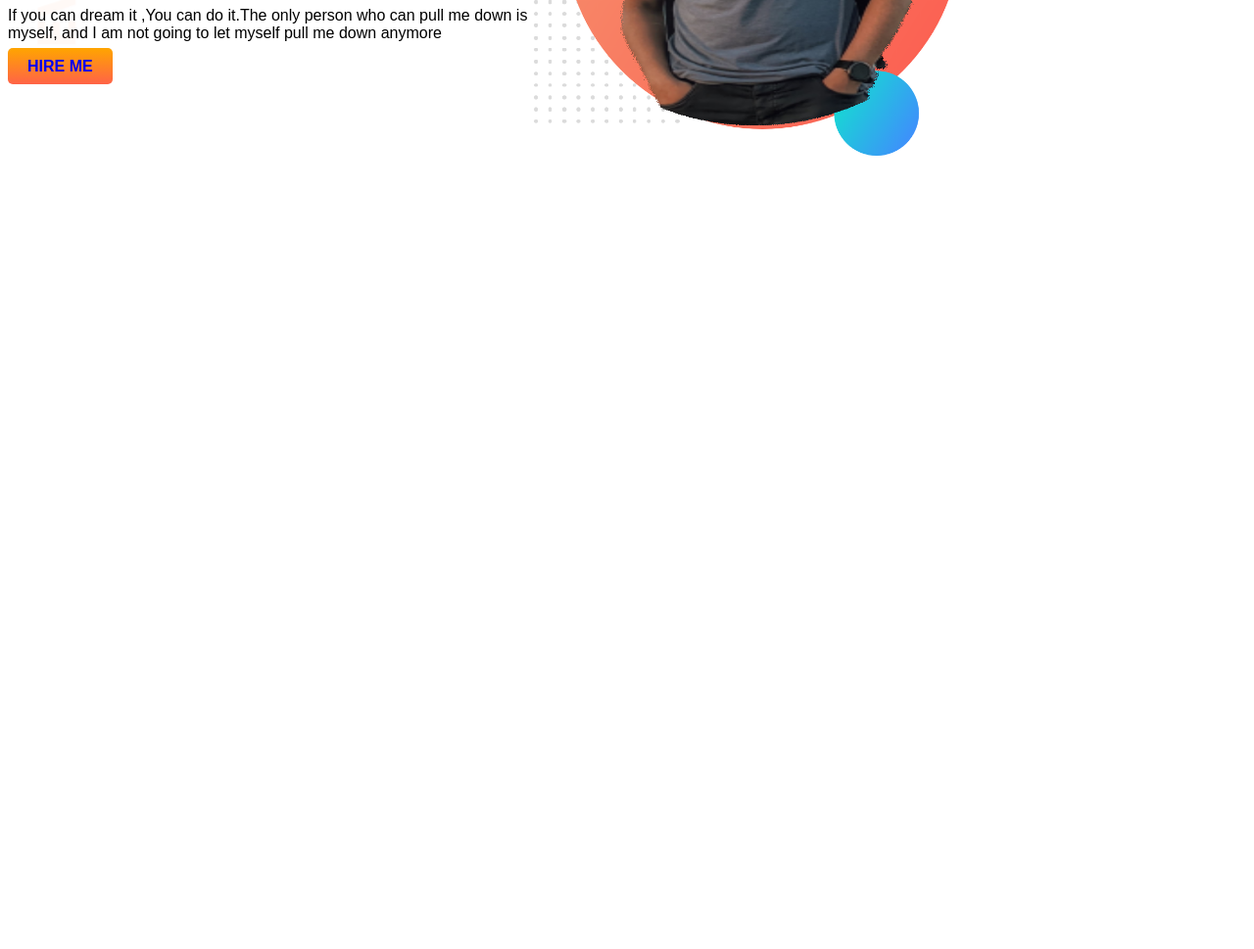
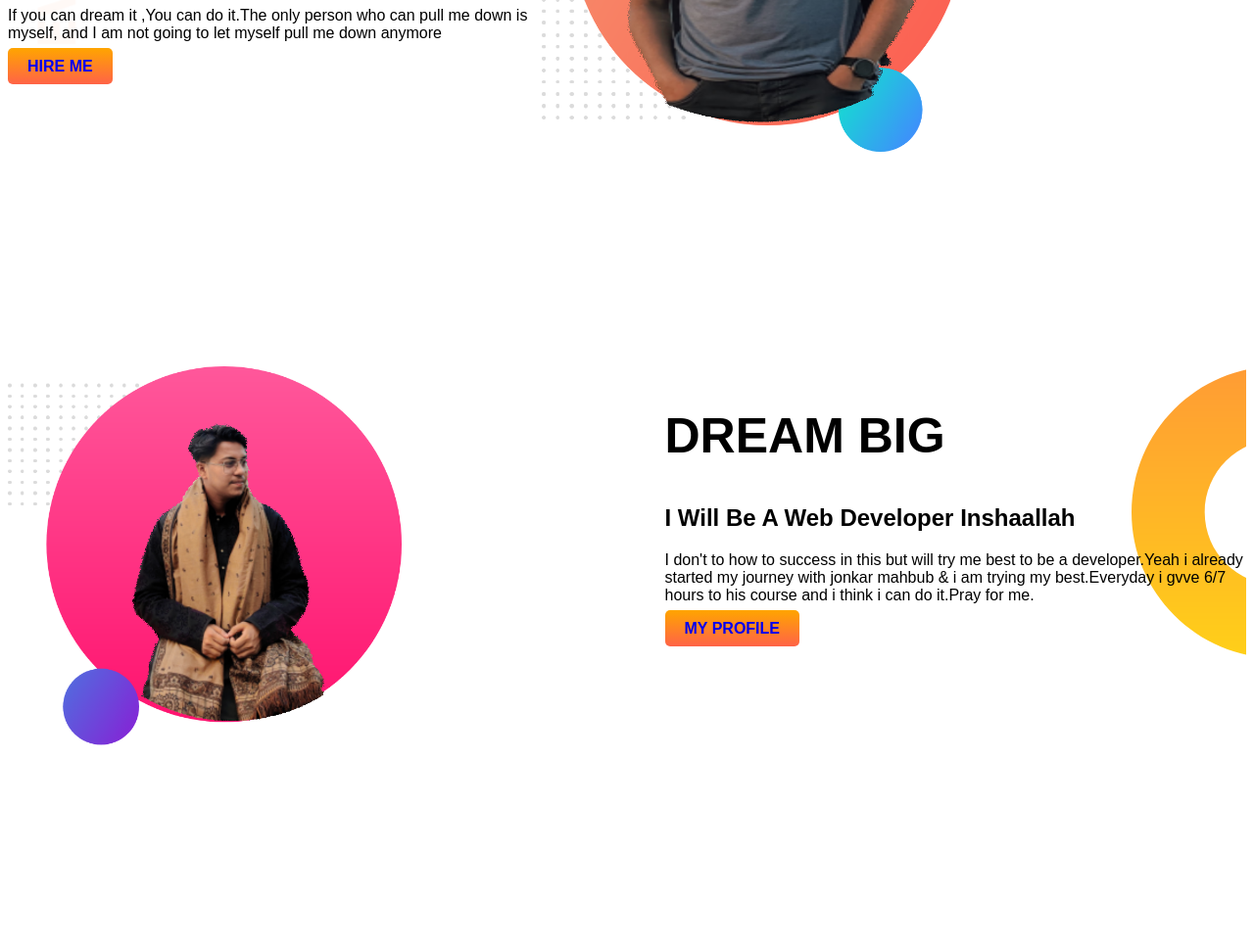
Before and after one commit to Eldorado10/developer-portfolio, a plain HTML site: page index.html in a window 1280 px wide. Shown: the part 282-1251 px from the top of the page at 98% size. Before the commit the page ends 800 px from the top, so only its background shows below. Drawn offline with Linux system fonts and the light colour scheme.

Commit message:
newattachment

```diff
--- a/index.html
+++ b/index.html
@@ -23,6 +23,20 @@
             <img src="my-bg.png" alt="">
         </div>
     </section>
+    <section class="dream-big">
+        <div class="h">
+            <img src="my-bg2.png" alt="">
+        </div>
+        <div class="hw">
+            <h1>DREAM BIG</h1>
+            <h2>I Will Be A Web Developer Inshaallah</h2>
+            <p> I don't to how to success in this but will try me best to be a developer.Yeah i already started
+                my journey with jonkar mahbub & i am trying my best.Everyday i gvve 6/7 hours to his course and i think
+                i can do it.Pray for me.</p>
+            <a class="link-button" target="_blank" href="https://www.facebook.com/shahriar.dip.50/">MY PROFILE</a>
+
+        </div>
+    </section>
 
 
 
--- a/style.css
+++ b/style.css
@@ -9,6 +9,7 @@ h1{
 }
 section{
     display: flex;
+    margin-bottom: 3,0px;
 }
 .hw{
     width: 50%;
@@ -17,7 +18,7 @@ section{
 }
 .h img{
     width: 60%;
-    padding-right: 20px ;
+    padding-block-end: 30%;
 
 }
 .link-button{
@@ -32,3 +33,8 @@ section{
     background-image: url(top-banner.png);
     background-repeat: no-repeat;
 }
+.dream-big{
+    background-image: url(dream-bg.png);
+    background-repeat: no-repeat;
+    background-position-x: right;
+}
```
Also changed, not shown: dream-bg.png (added).
